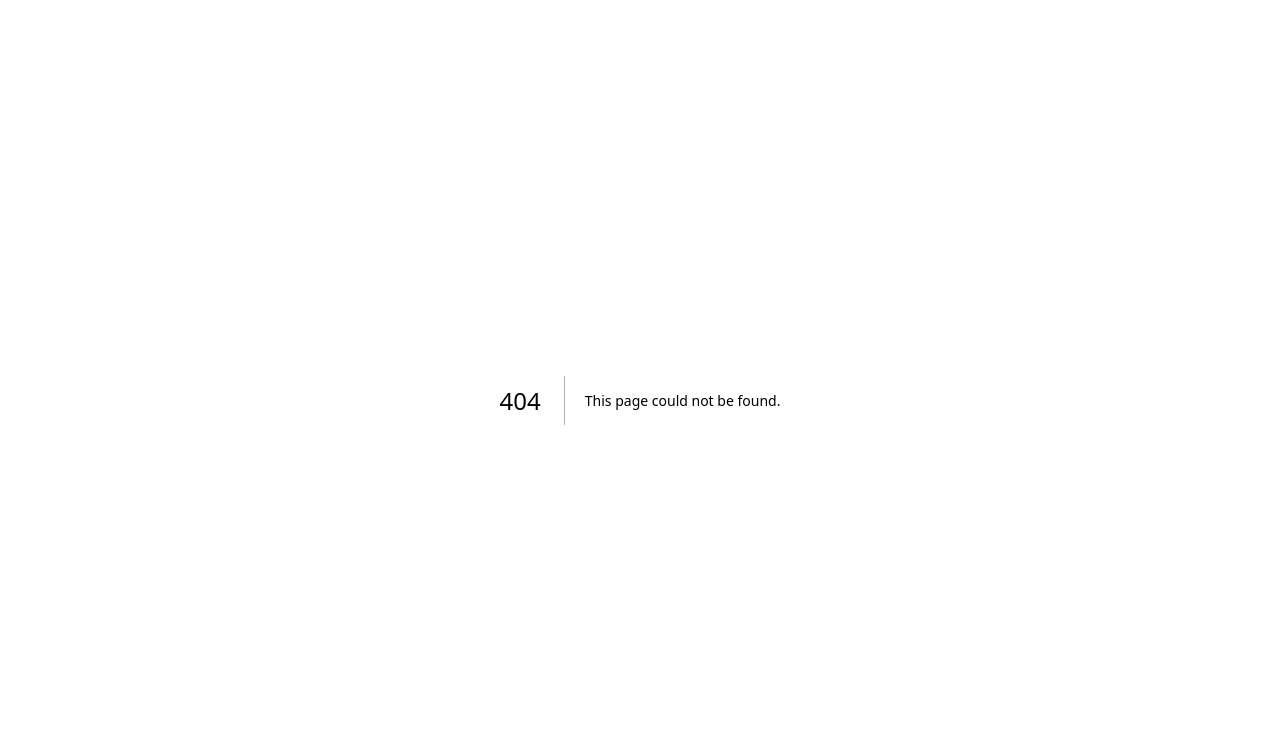
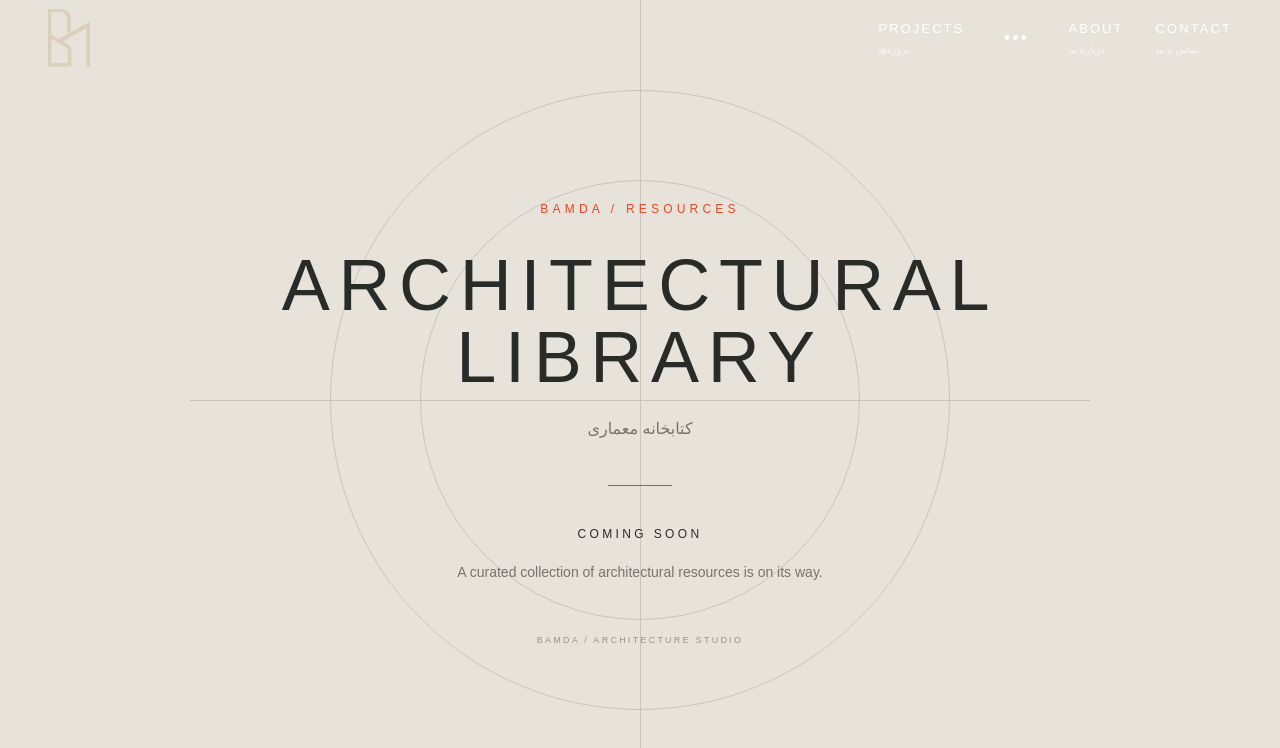
Before and after one commit to baranmasoumi2000-coder/bamda, a Next.js app: page /architectural-library in a window 1280 px wide. Before the commit this address had no page. Shown: the top 748 px of the page. Built offline with nearby package versions, Linux system fonts and the light colour scheme.

Commit message:
Add coming soon pages for library and journal

```diff
--- /dev/null
+++ b/app/architectural-library/page.tsx
@@ -0,0 +1,12 @@
+import ComingSoon from "@/components/ComingSoon";
+
+export default function ArchitecturalLibraryPage() {
+  return (
+    <ComingSoon
+      eyebrow="BAMDA / RESOURCES"
+      title="ARCHITECTURAL LIBRARY"
+      persianTitle="کتابخانه معماری"
+      subtitle="A curated collection of architectural resources is on its way."
+    />
+  );
+}
```
